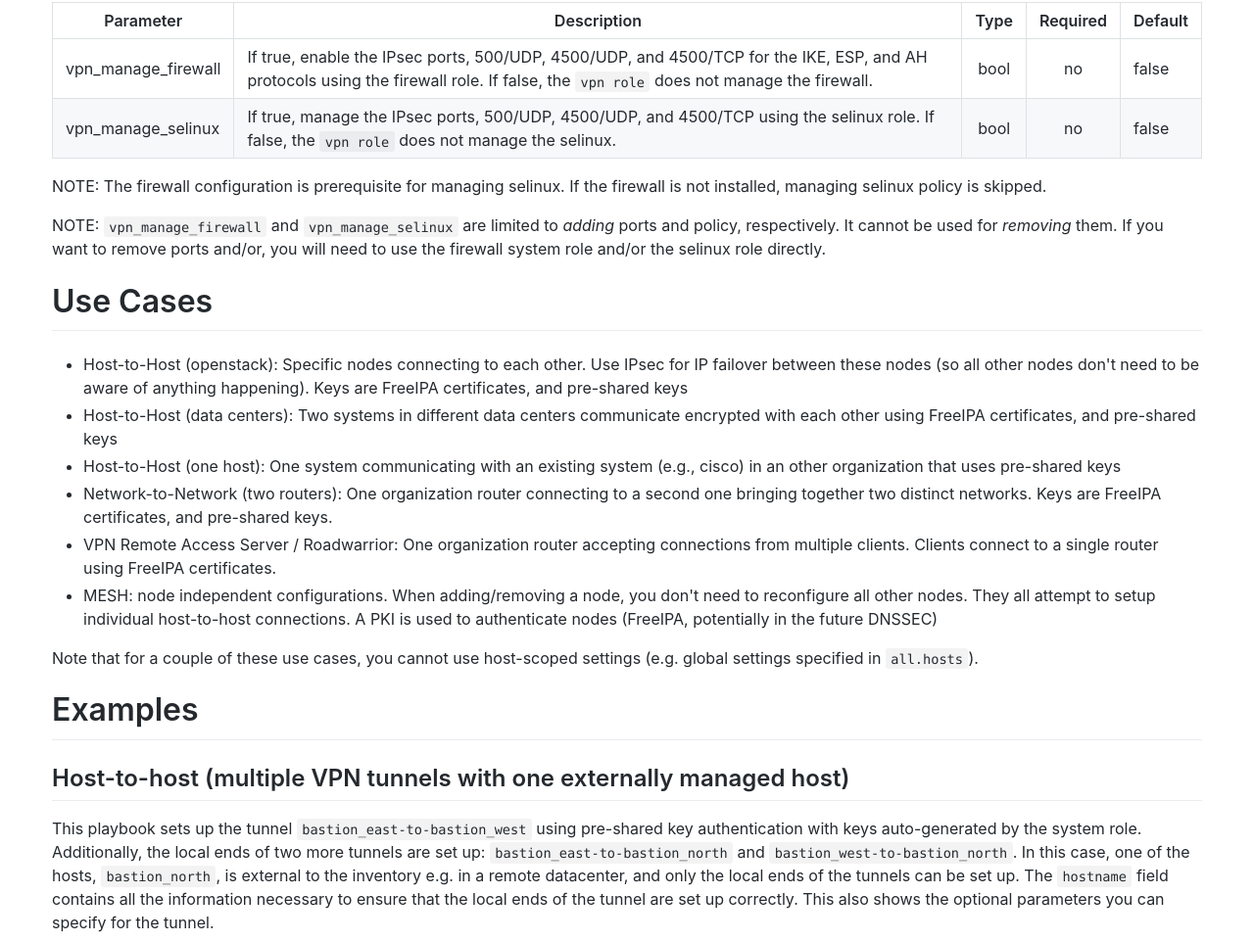
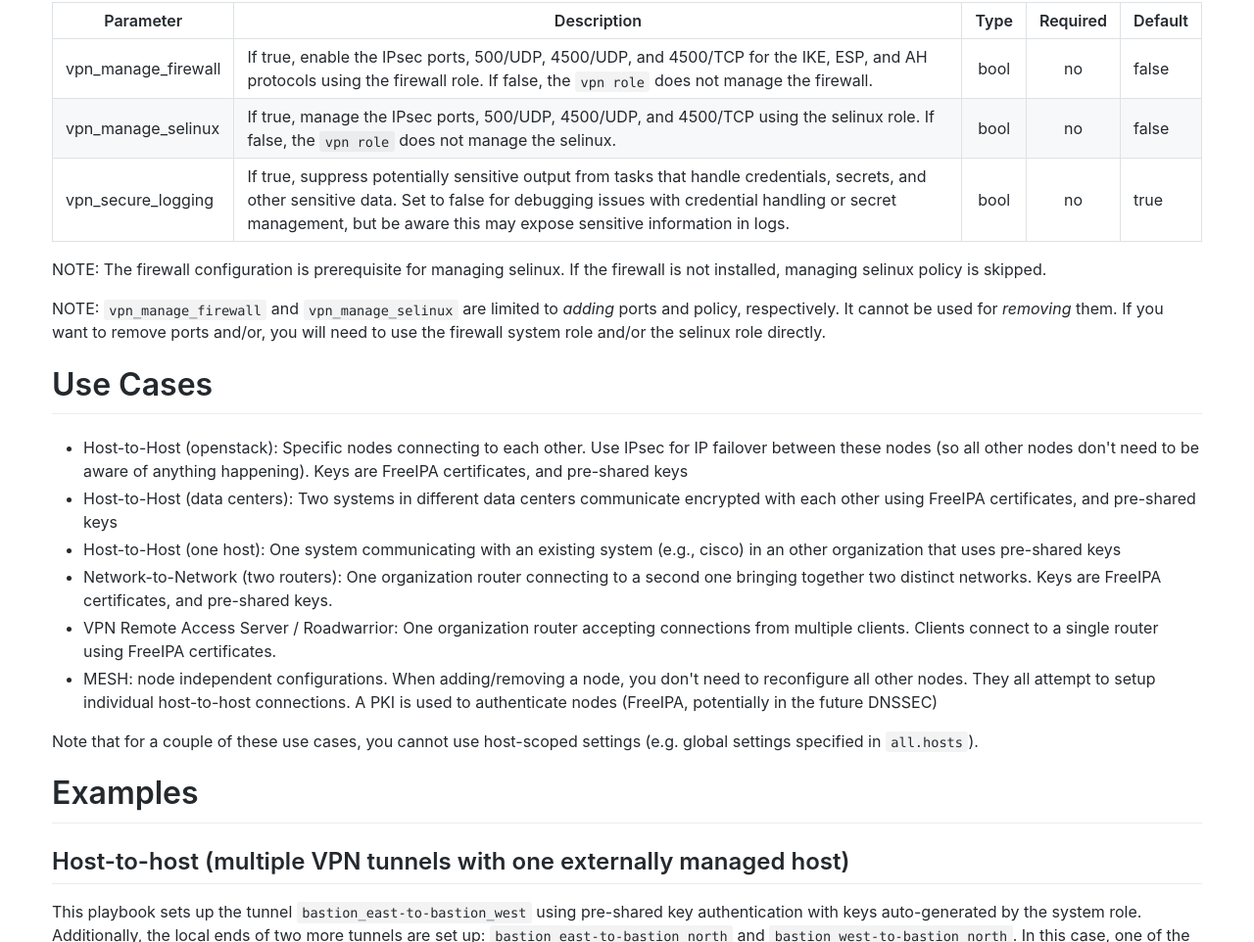
Before and after one commit to linux-system-roles/vpn, a plain HTML site: page docs/index.html in a window 1280 px wide. Shown: the part 8208-9170 px from the top of the page at 98% size. Drawn offline with Linux system fonts and the light colour scheme.

Commit message:
Update README.html for latest

```diff
--- a/docs/index.html
+++ b/docs/index.html
@@ -801,6 +801,16 @@ manage the selinux.</td>
 <td style="text-align: center;">no</td>
 <td>false</td>
 </tr>
+<tr>
+<td>vpn_secure_logging</td>
+<td>If true, suppress potentially sensitive output from tasks that
+handle credentials, secrets, and other sensitive data. Set to false for
+debugging issues with credential handling or secret management, but be
+aware this may expose sensitive information in logs.</td>
+<td style="text-align: center;">bool</td>
+<td style="text-align: center;">no</td>
+<td>true</td>
+</tr>
 </tbody>
 </table>
 <p>NOTE: The firewall configuration is prerequisite for managing
```
Also changed, not shown: latest/README.html (+10 -0 lines).
